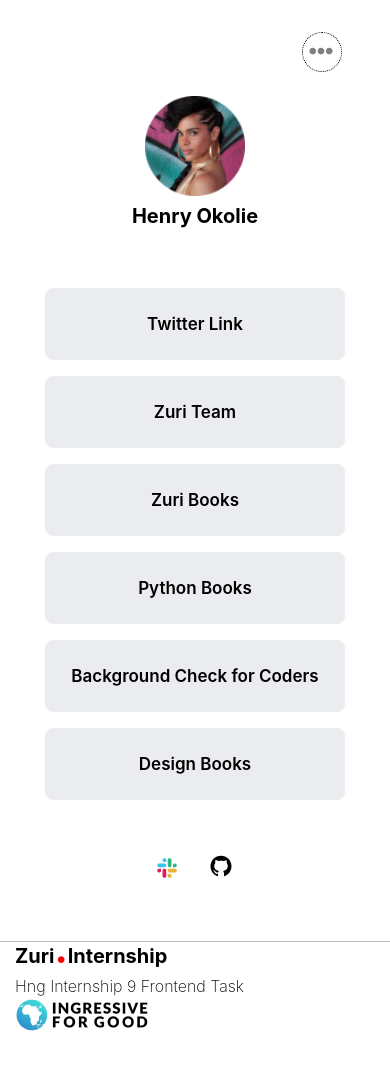
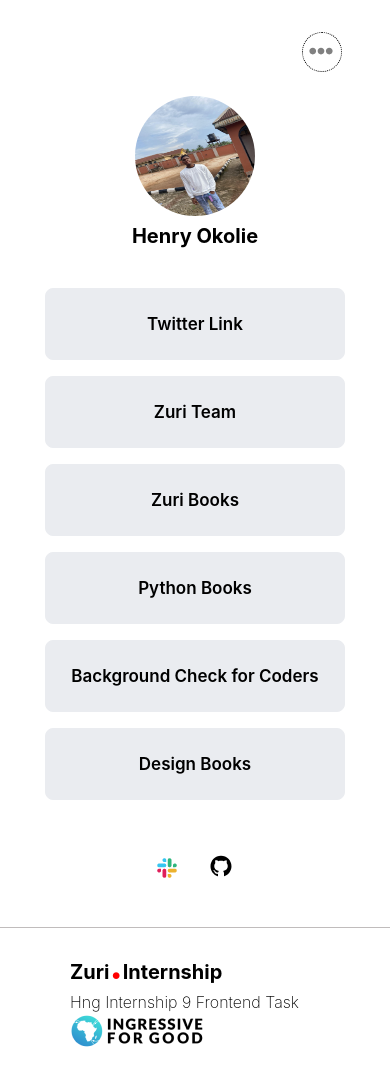
Before and after one commit to Sirboman/Hngi9Task1-linktree, a React (Create React App) app: page / in a window 390 px wide. Before the commit the page ends 1037 px from the top, so only its background shows below. Built offline with nearby package versions, Linux system fonts and the light colour scheme.

Commit message:
all done for now

```diff
--- a/src/components/MainContainer.js
+++ b/src/components/MainContainer.js
@@ -1,5 +1,6 @@
-import React, { useState } from 'react';
+import React  from 'react';
 import "../styles/MainContainer.css";
+import profilepic from "../images/profilepic.JPG"
 import profileimg from "../images/profileimg.png";
 import slack from "../images/slack.png";
 import { AiFillGithub } from "react-icons/ai";
@@ -7,8 +8,6 @@
 import {FaEllipsisH } from "react-icons/fa";
 
 function MainContainer() {
-
-    const[Show, SetShow] = useState(false)
 
   return (
   <div className='MainContainer'>
@@ -21,7 +20,7 @@
 
             <div id='profile'>
                 <div id='profile__img'>
-                <img src={profileimg}alt='' />
+                <img className='profilepic' src={profilepic}alt='' />
                 </div>
                 <span>
                     <h2 id='twitter'><small>Henry Okolie</small></h2>
--- a/src/styles/FooterContainer.css
+++ b/src/styles/FooterContainer.css
@@ -5,7 +5,7 @@
     flex-direction: row;
     align-items: center;
     justify-content: space-between;
-    padding: 2px 15px;
+    padding: 20px 70px;
 
 }
 
@@ -53,7 +53,7 @@
         justify-content: center;
         align-items: flex-start;
         gap: 0.2rem;
-        padding-top: 1rem;
+        padding-top: 2rem;
     }
 
     .FooterContainer .break
@@ -65,7 +65,7 @@
     height: 0.1px;
     width: 78rem;
     background:  rgb(192, 188, 188);
-    bottom: 6rem;
+    bottom: 9rem;
     left: 0;
 
 }
--- a/src/styles/MainContainer.css
+++ b/src/styles/MainContainer.css
@@ -32,12 +32,15 @@
     justify-content: center;
 }
 
-.MainContainer header #profile #profile__img img
+.MainContainer header #profile #profile__img .profilepic
 {
-width: 100px;
-height: 100px;
+    width: 120px;
+    height: 120px;
+    aspect-ratio: 1/1;
+    border-radius: 6rem;
+}
 
-}
+
 .MainContainer header .icon-sm i:nth-of-type(2)
 {
 align-items: center;
```
Also changed, not shown: src/images/profilepic.JPG (added).
